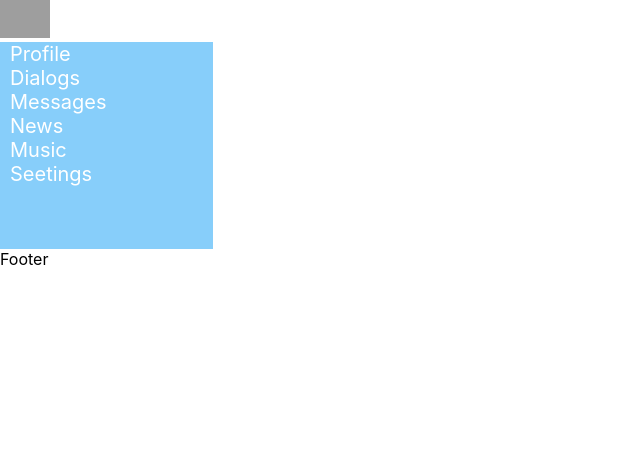
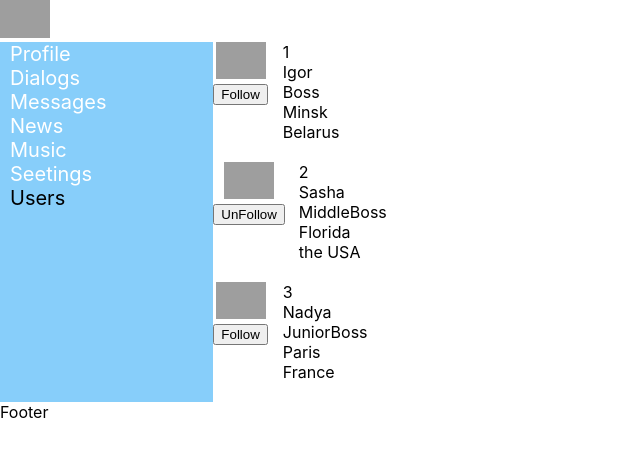
Before and after one commit to IgorYudintsev/samuraisway2022, a React (Create React App) app: page /users in a window 1280 px wide. Shown: the top 456 px of the page, without its empty margins (0-640 px from the left). Built offline with nearby package versions, Linux system fonts and the light colour scheme; grey boxes are pictures that could not be loaded.

Commit message:
49 - React JS практика - страница пользователей

```diff
--- a/src/App.tsx
+++ b/src/App.tsx
@@ -7,6 +7,8 @@ import {Navbar} from "./components/Navbar/Navbar";
 import {Route, Routes} from 'react-router-dom';
 import DialogsContainer from "./components/Dialogs/DialogsContainer";
 import {store} from "./redux/redux-store";
+import {Users} from "./components/Users/Users";
+import UsersContainer from "./components/Users/UsersContainer";
 
 
 type appState = {
@@ -15,16 +17,14 @@ type appState = {
 }
 
 function App(props: appState) {
-    // console.log(store.getState().profilePage)
     return (
         <div className="AppWrapper">
             <Header/>
             <Navbar/>
             <Routes>
                 <Route path={'/profile'} element={<Profile/>}/>
-                <Route path={'/dialogs'} element={
-                    <DialogsContainer/>
-                }/>
+                <Route path={'/dialogs'} element={<DialogsContainer/>}/>
+                <Route path={'/users'} element={<UsersContainer/>}/>
             </Routes>
             <Footer/>
         </div>
--- a/src/components/Navbar/Navbar.tsx
+++ b/src/components/Navbar/Navbar.tsx
@@ -11,6 +11,7 @@ export const Navbar = () => {
             <NavWrapper><NavLink to={'/news'}>News</NavLink></NavWrapper>
             <NavWrapper><NavLink to={'/music'}>Music</NavLink></NavWrapper>
             <NavWrapper><NavLink to={'/seetings'}>Seetings</NavLink></NavWrapper>
+            <NavWrapper><NavLink to={'/users'}>Users</NavLink></NavWrapper>
         </div>
     );
 };
@@ -32,8 +33,4 @@ const NavWrapper = styled.div`
     //background: #786b59; /* Цвет фона под ссылкой */
     color: steelblue; /* Цвет ссылки */
   }
-
-  //a:visited {
-  //  color: #b4ddf6;
-  //}
 `
--- /dev/null
+++ b/src/components/Users/Users.tsx
@@ -0,0 +1,114 @@
+import React, {useEffect} from 'react';
+import {InitialStateType, UsersType} from "../../redux/users-reducer";
+import styled from "styled-components";
+
+type PropsType = {
+    usersPage: UsersType[]
+    followHandler: (userId: number) => void
+    unFollowHandler: (userId: number) => void
+    setUsersHandler: (users: UsersType[]) => void
+}
+
+export const Users = (props: PropsType) => {
+    console.log(props.usersPage)
+    if (props.usersPage.length === 0) {
+        props.setUsersHandler(
+            [
+                {
+                    id: 1,
+                    photoUrl: 'https://e7.pngegg.com/pngimages/340/946/png-clipart-avatar-user-computer-icons-software-developer-avatar-child-face-thumbnail.png',
+                    followed: true,
+                    fullName: "Igor",
+                    status: 'Boss',
+                    location: {city: 'Minsk', counry: "Belarus"}
+                },
+                {
+                    id: 2,
+                    photoUrl: 'https://e7.pngegg.com/pngimages/340/946/png-clipart-avatar-user-computer-icons-software-developer-avatar-child-face-thumbnail.png',
+                    followed: false,
+                    fullName: "Sasha",
+                    status: 'MiddleBoss',
+                    location: {city: 'Florida', counry: "the USA"}
+                },
+                {
+                    id: 3,
+                    photoUrl: 'https://e7.pngegg.com/pngimages/340/946/png-clipart-avatar-user-computer-icons-software-developer-avatar-child-face-thumbnail.png',
+                    followed: true,
+                    fullName: "Nadya",
+                    status: 'JuniorBoss',
+                    location: {city: 'Paris', counry: "France"}
+                }
+            ]
+        )
+    }
+
+    return (
+        <Wrapper>
+            {props.usersPage.map(el => {
+                return (
+                    <WrapperSide key={el.id}>
+                        <LeftSide>
+                            <img
+                                src={el.photoUrl}
+                                alt="ava"/>
+                            <div>
+                                {el.followed
+                                    ? <button onClick={() => props.unFollowHandler(el.id)}>Follow</button>
+                                    : <button onClick={() => props.followHandler(el.id)}>UnFollow</button>
+                                }
+                            </div>
+
+                        </LeftSide>
+                        <RightSide>
+                            <DivForMargin>
+                                <div>{el.id}</div>
+                                <div>{el.fullName}</div>
+                                <div>{el.status}</div>
+                                <div>{el.location.city}</div>
+                                <div>{el.location.counry}</div>
+                            </DivForMargin>
+                        </RightSide>
+
+                    </WrapperSide>
+
+                )
+            })}
+        </Wrapper>
+    );
+};
+
+const Wrapper = styled.div`
+  width: 100%;
+  //background-color: chartreuse;
+`
+
+const WrapperSide = styled.div`
+  display: flex;
+  flex-direction: row;
+  width: 100%;
+  //height: 100px;
+  //background-color: #ecb4c6;
+  margin-bottom: 10px;
+`
+
+const LeftSide = styled.div`
+  //background-color: #f5f50a;
+  min-width: 5%;
+  margin-bottom: 10px;
+  text-align: center;
+
+  & > img {
+    width: 50px;
+  }
+`
+
+const RightSide = styled.div`
+  //background-color: #1e3786;
+  width: 95%;
+  margin-bottom: 10px;
+`
+
+const DivForMargin = styled.div`
+  //background-color: #1e3786;
+  margin-left: 15px;
+`
--- /dev/null
+++ b/src/components/Users/UsersContainer.tsx
@@ -0,0 +1,30 @@
+import React from 'react';
+import {Users} from "./Users";
+import {followAC, setUsersAC, UnfollowAC, UsersType} from "../../redux/users-reducer";
+import {connect} from "react-redux";
+import {reducersType} from "../../redux/redux-store";
+import {Dispatch} from "redux";
+
+
+const mapStateToProps=(state:reducersType)=>{
+    return{
+        usersPage:state.usersPage.users
+    }
+}
+
+const mapDispatchToProps = (dispatch: Dispatch) => {
+    return {
+        followHandler: (userId:number) => {
+            dispatch(followAC(userId))
+        },
+        unFollowHandler: (userId:number) => {
+            dispatch(UnfollowAC(userId))
+        },
+        setUsersHandler: (users:UsersType[]) => {
+            dispatch(setUsersAC(users))
+        },
+    }
+}
+
+const UsersContainer=connect(mapStateToProps,mapDispatchToProps)(Users)
+export default UsersContainer
--- a/src/redux/redux-store.ts
+++ b/src/redux/redux-store.ts
@@ -1,10 +1,12 @@
 import {combineReducers, legacy_createStore as createStore} from "redux";
 import {DialogsReducer} from "./dialogs-reducer";
 import {ProfileReducer} from "./profile-reducer";
+import {InitialStateType, UsersReducer} from "./users-reducer";
 
 let reducers=combineReducers({
     dialogsPage: DialogsReducer,
-    profilePage: ProfileReducer
+    profilePage: ProfileReducer,
+    usersPage:UsersReducer
 })
 export type reducersType=ReturnType<typeof reducers>
 export type storeType=typeof store
--- a/src/redux/store.ts
+++ b/src/redux/store.ts
@@ -26,7 +26,6 @@ export type messagesPageType = {
 export type StateType = {
     profilePage: profilePageType
     dialogsPage: messagesPageType
-
 }
 
 export type StoreType = {
--- /dev/null
+++ b/src/redux/users-reducer.ts
@@ -0,0 +1,88 @@
+export type InitialStateType = {
+    users: UsersType[]
+}
+
+export type UsersType = {
+    id: number,
+    photoUrl: string,
+    followed: boolean,
+    fullName: string,
+    status: string,
+    location: LocationType
+}
+
+type LocationType = {
+    city: string,
+    counry: string
+}
+
+let initialState: InitialStateType = {
+    users: []
+}
+
+export const UsersReducer = (state = initialState, action: MainUsersType) => {
+    switch (action.type) {
+        case "FOLLOW": {
+            return {...state, users: state.users.map(el => el.id === action.userId ? {...el, followed: true} : el)}
+
+        }
+        case "UN_FOLLOW": {
+            return {...state, users: state.users.map(el => el.id === action.userId ? {...el, followed: false} : el)}
+        }
+        case "SET_USERS": {
+            return {...state, users: [...state.users, ...action.users]}
+        }
+        default:
+            return state
+    }
+}
+
+type MainUsersType = FollowACType | UnFollowACType | setUsersACType
+type FollowACType = ReturnType<typeof followAC>
+export const followAC = (userId: number) => {
+    return {
+        type: "FOLLOW",
+        userId
+    } as const
+}
+
+type UnFollowACType = ReturnType<typeof UnfollowAC>
+export const UnfollowAC = (userId: number) => {
+    return {
+        type: "UN_FOLLOW",
+        userId
+    } as const
+}
+
+type setUsersACType = ReturnType<typeof setUsersAC>
+export const setUsersAC = (users: UsersType[]) => {
+    return {
+        type: "SET_USERS",
+        users
+    } as const
+}
+
+// case FOLLOW: {
+//     let partOfStateCopy = {
+//         ...partOfState,
+//         users: partOfState.users.map(user => {
+//             if (user.id === action.userId) {
+//                 return {...user, followed: true}
+//             }
+//             return user;
+//         })
+//     };
+//     return partOfStateCopy;
+// }
+// case UNFOLLOW: {
+//     let partOfStateCopy = {
+//         ...partOfState,
+//         users: partOfState.users.map(user => {
+//             if (user.id === action.userId) {
+//                 return {...user, followed: false}
+//             }
+//             return user;
+//         })
+//     };
+//     return partOfStateCopy;
+// }
```
Also changed, not shown: src/components/Dialogs/DialogsContainer.tsx (+0 -34 lines).
